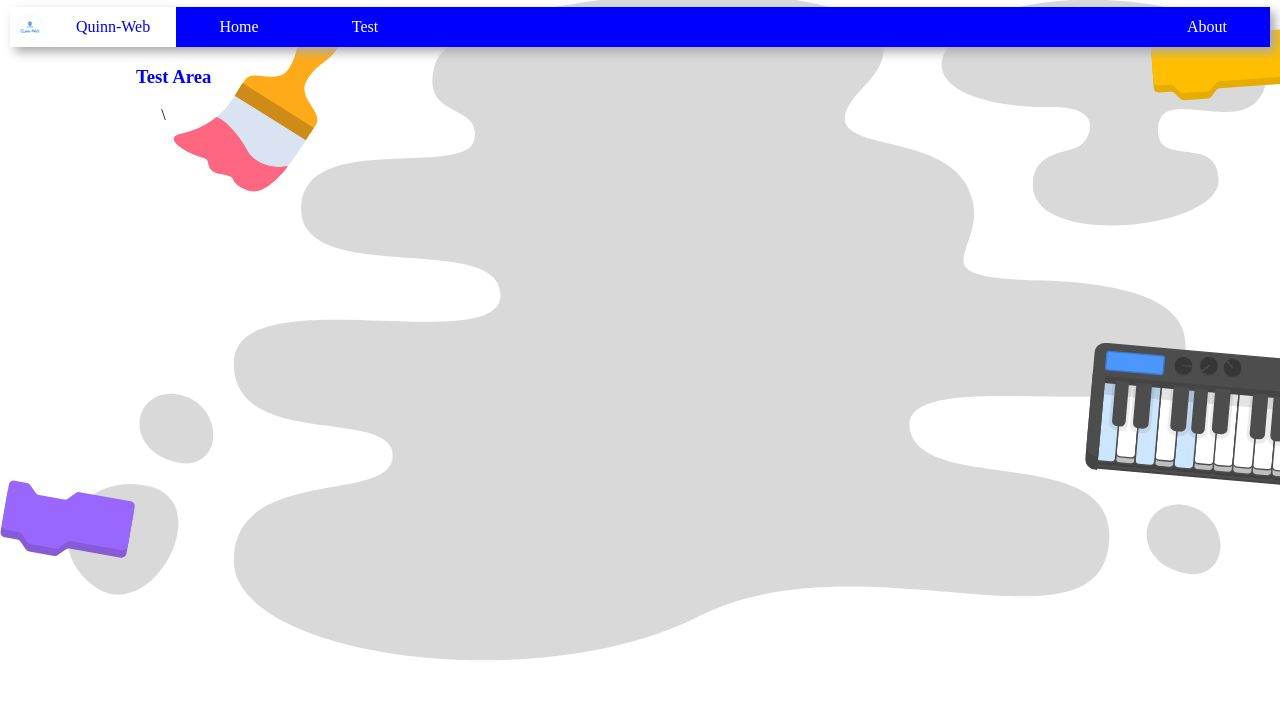
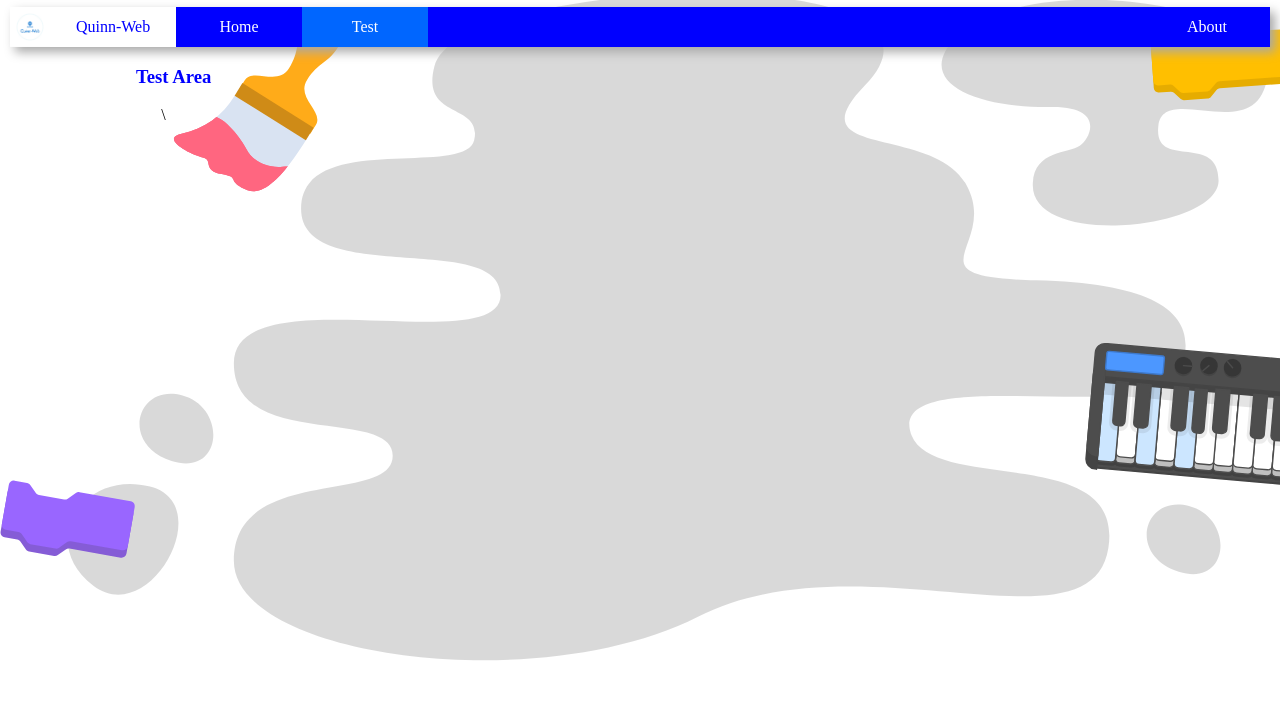
Before and after one commit to quinn0823/quinn0823.github.io, a plain HTML site: page test.html in a window 1280 px wide. Shown: the part 73-800 px from the top of the page. Drawn offline with Linux system fonts and the light colour scheme.

Commit message:
🔄 Fix bug

```diff
--- a/test.html
+++ b/test.html
@@ -30,7 +30,7 @@
 				<img src="/favicon.ico">
 				<span>Quinn-Web</span>
 				<li><a href="/">Home</a></li>
-				<li class="active"><a href="/test">Test</a></li>
+				<li><a href="/test" class="active">Test</a></li>
 				<li style="float: right;"><a href="/about">About</a></li>
 			</ul>
 		</div>
```
